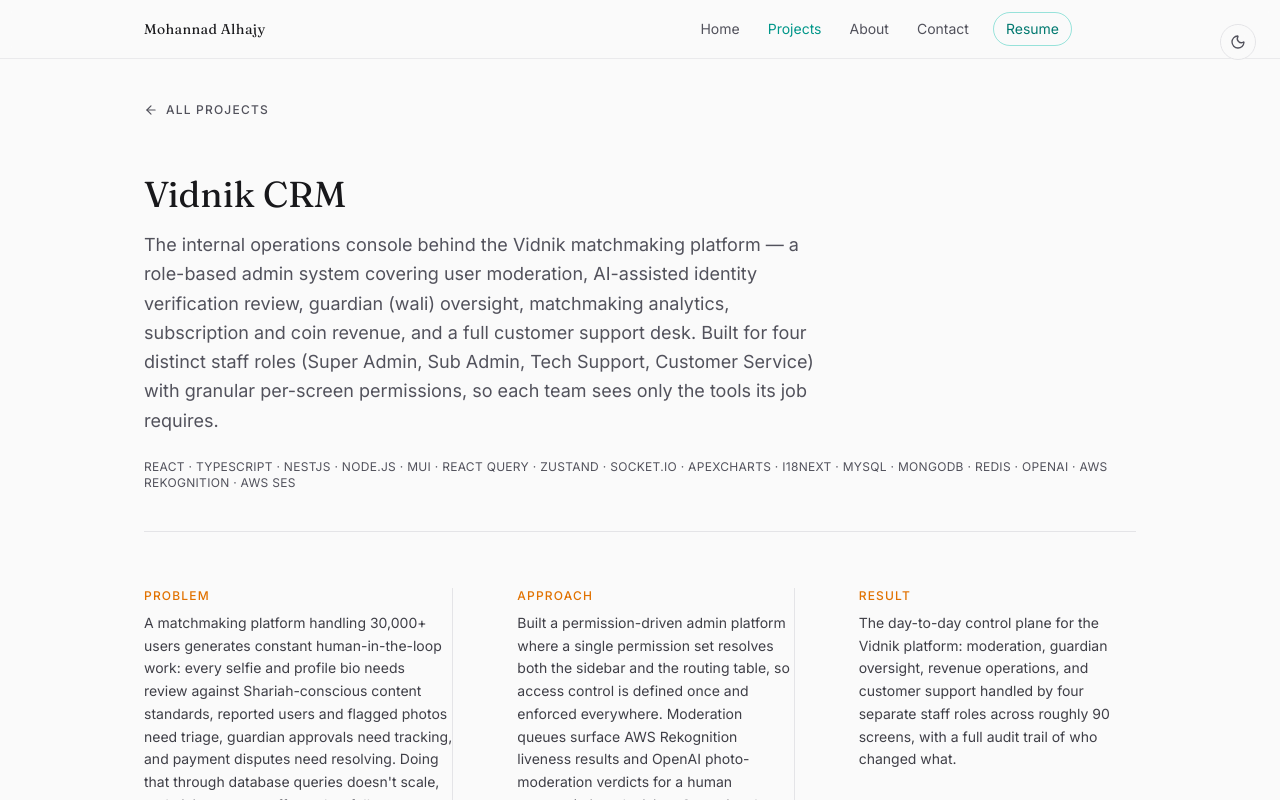
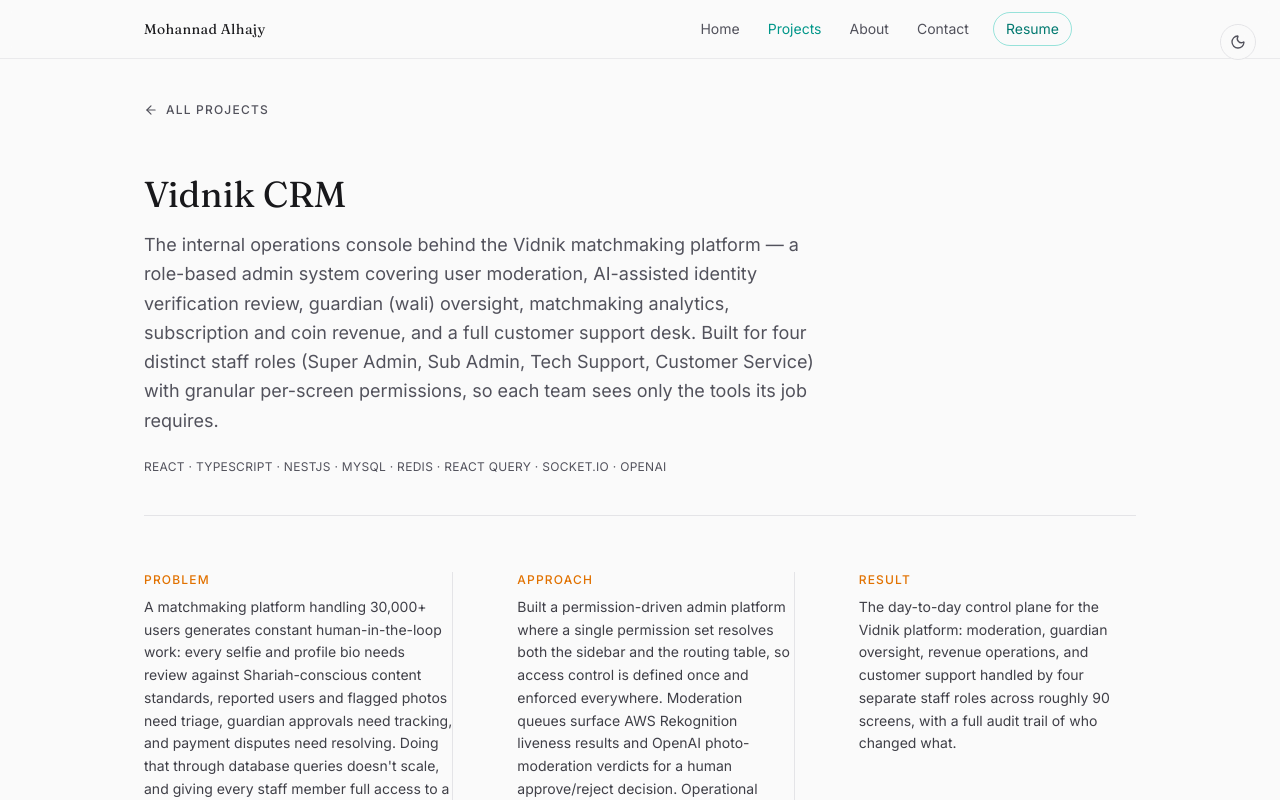
Before and after one commit to mohannadalhajy/portfolio, a Next.js app: page /projects/vidnik-crm in a window 1280 px wide. Shown: the top 800 px of the page. Built offline with nearby package versions, Linux system fonts and the light colour scheme.

Commit message:
optimize projects stack

```diff
--- a/src/data/projects.ts
+++ b/src/data/projects.ts
@@ -50,13 +50,8 @@ const vidnikProject = {
     "QuickBooks",
     "Redis",
     "OpenAI",
-    "AWS S3",
-    "AWS SES",
     "AWS Rekognition",
-    "AWS Secrets Manager",
-    "AWS EC2",
-    "AWS ECS",
-    "AWS CloudFront",
+    "AWS",
   ],
   links: [],
   photos: [
@@ -103,19 +98,11 @@ const vidnikCrmProject = {
     "React",
     "TypeScript",
     "NestJS",
-    "Node.js",
-    "MUI",
+    "MySQL",
+    "Redis",
     "React Query",
-    "Zustand",
     "Socket.IO",
-    "ApexCharts",
-    "i18next",
-    "MySQL",
-    "MongoDB",
-    "Redis",
     "OpenAI",
-    "AWS Rekognition",
-    "AWS SES",
   ],
   links: [],
   photos: [
@@ -170,26 +157,13 @@ const axiomProject = {
 
   stack: [
     "NestJS",
-    "Node.js",
     "TypeScript",
-    "Next.js",
     "Unity",
     "MongoDB",
     "Redis",
     "Redlock",
-    "WebSockets (Socket.IO)",
     "OpenAI (Whisper, GPT)",
-    "Docker",
-    "CI/CD",
-    "Linux",
-    "AWS S3",
-    "AWS SES",
-    "AWS Polly",
-    "AWS Comprehend",
-    "AWS Secrets Manager",
-    "AWS EC2",
-    "AWS ECS",
-    "AWS CloudFront",
+    "AWS",
   ],
   links: [],
   photos: [
@@ -226,7 +200,7 @@ const exyarProject = {
     "Implemented multi-role JWT authentication, Redis caching for frequently requested data, and Firebase Cloud Messaging for real-time booking alerts.",
     "Integrated AWS S3 for media storage and SES for transactional email, with secure verification/password-recovery email workflows.",
   ],
-  stack: ["NestJS", "Node.js", "TypeScript", "Next.js", "MongoDB", "AWS"],
+  stack: ["NestJS", "TypeScript", "Next.js", "MongoDB", "Redis", "AWS"],
   links: [],
   photos: [
     "/exyar/exyar-home.webp",
@@ -266,19 +240,12 @@ const pmsProject = {
   ],
   stack: [
     "NestJS",
-    "Node.js",
     "TypeScript",
     "Next.js",
     "MongoDB",
+    "Redis",
     "Docker",
-    "AWS S3",
-    "AWS SES",
-    "AWS SSM",
-    "Redis",
-    "Firebase Cloud Messaging",
-    "Puppeteer",
-    "Winston",
-    "Jest",
+    "AWS",
   ],
   links: [],
   photos: [
@@ -317,19 +284,13 @@ const zadlawProject = {
   ],
   stack: [
     "NestJS",
-    "Node.js",
     "TypeScript",
-    "Next.js",
     "MongoDB",
     "Redis",
-    "AWS S3",
-    "AWS SES",
     "Microsoft Graph API (Outlook)",
     "Zoom API",
     "Stripe",
-    "Jest",
-    "Supertest",
-    "Docker",
+    "AWS",
   ],
   links: [],
   photos: [
@@ -368,16 +329,12 @@ const hrSoftware = {
   ],
   stack: [
     "NestJS",
-    "Node.js",
     "TypeScript",
     "React",
     "MongoDB",
-    "AWS S3",
-    "AWS SES",
     "Redis",
     "Docker",
-    "Jest",
-    "GitLab CI",
+    "AWS",
   ],
   links: [],
   photos: [
```
